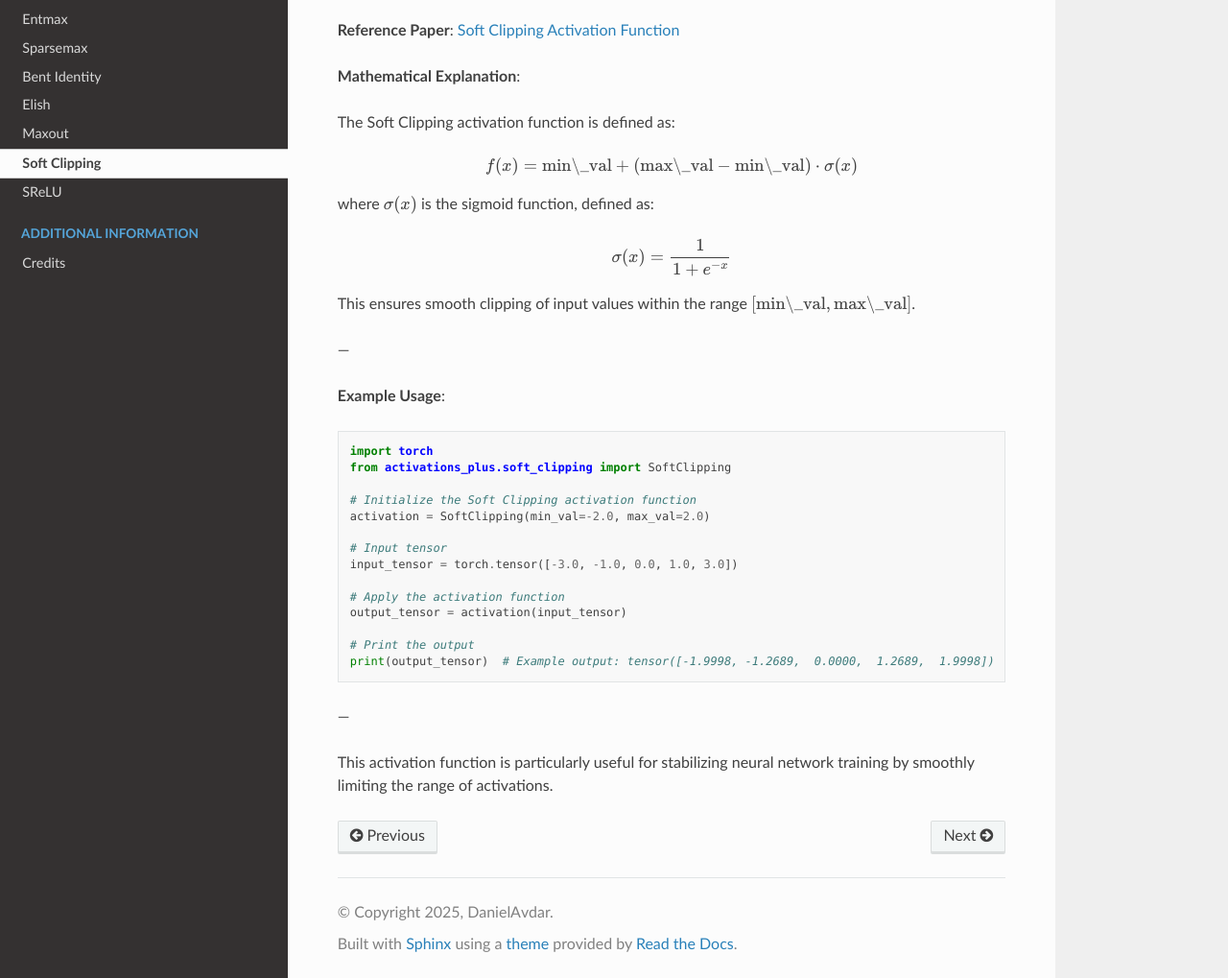
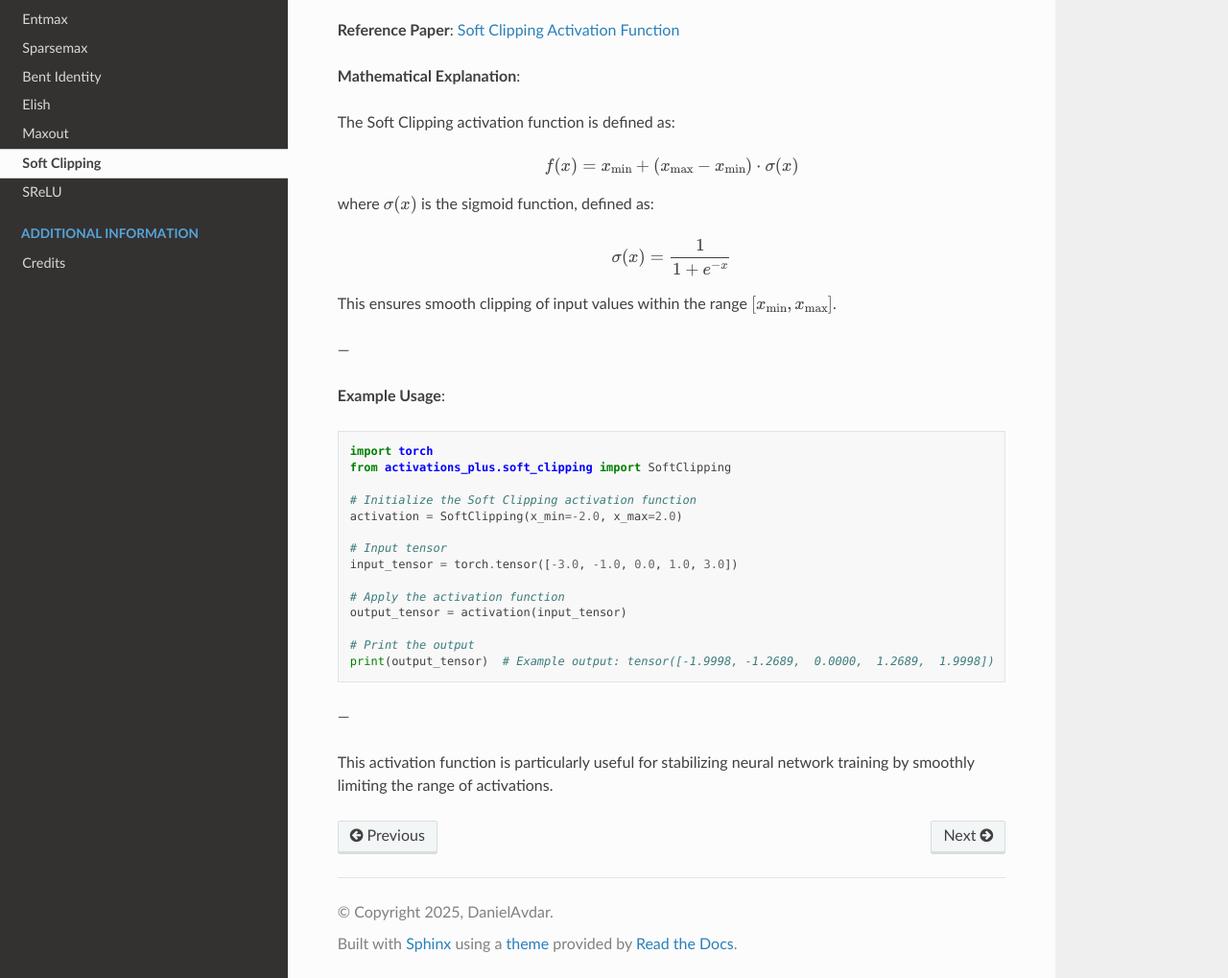
Before and after one commit to DanielAvdar/activations-plus, a Sphinx documentation site: the page built from docs/source/activations/soft_clipping.rst, in a window 1280 px wide and 1283 px high, cut to the strip 264-1283 px from the top of the window. Shown: the whole strip at 96% size. Built offline with Sphinx 7.4.7 and the Read the Docs theme 3.1.0, drawn with Linux system fonts in a browser that asks for light colours.

Commit message:
Update Soft Clipping docs to use consistent parameter names
Replaced `min_val` and `max_val` with `x_min` and `x_max` for parameter naming consistency. Adjusted mathematical notation, description, and example code to reflect this change. This improves clarity and aligns with the updated API.

Signed-off-by: DanielAvdar <66269169+DanielAvdar@users.noreply.github.com>

```diff
--- a/docs/source/activations/soft_clipping.rst
+++ b/docs/source/activations/soft_clipping.rst
@@ -12,14 +12,14 @@ Soft Clipping
 The Soft Clipping activation function is defined as:
 
 .. math::
-    f(x) = \text{min\_val} + (\text{max\_val} - \text{min\_val}) \cdot \sigma(x)
+    f(x) = x_{\text{min}} + (x_{\text{max}} - x_{\text{min}}) \cdot \sigma(x)
 
 where :math:`\sigma(x)` is the sigmoid function, defined as:
 
 .. math::
     \sigma(x) = \frac{1}{1 + e^{-x}}
 
-This ensures smooth clipping of input values within the range :math:`[\text{min\_val}, \text{max\_val}]`.
+This ensures smooth clipping of input values within the range :math:`[x_{\text{min}}, x_{\text{max}}]`.
 
 ---
 
@@ -31,7 +31,7 @@ This ensures smooth clipping of input values within the range :math:`[\text{min\
     from activations_plus.soft_clipping import SoftClipping
 
     # Initialize the Soft Clipping activation function
-    activation = SoftClipping(min_val=-2.0, max_val=2.0)
+    activation = SoftClipping(x_min=-2.0, x_max=2.0)
 
     # Input tensor
     input_tensor = torch.tensor([-3.0, -1.0, 0.0, 1.0, 3.0])
```
